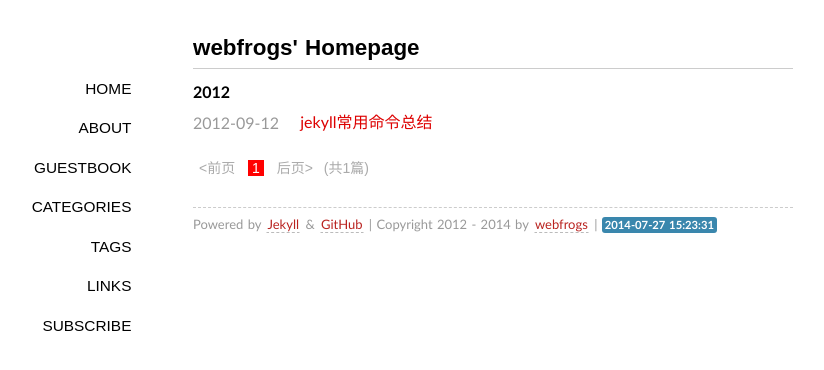
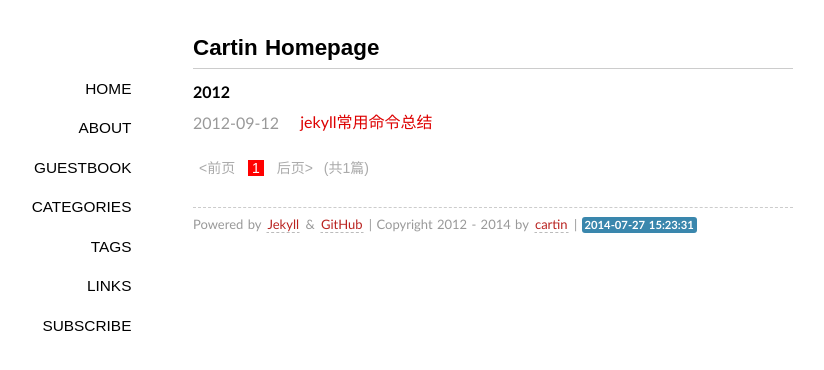
Before and after one commit to cartin/cartin.github.io, a Jekyll site: the page built from index.html, in a window 1280 px wide. Shown: the top 370 px of the page, without its empty margins (147-971 px from the left). Built offline with Jekyll 4.4.1, drawn with Linux system fonts in a browser that asks for light colours; some web fonts are replaced; Markdown is read by kramdown in place of the engine named in the settings; the list of posts is cut into pages by our own code; comment, search, counter and statistics services are not loaded.

Commit message:
update homepage

```diff
--- a/_config.yml
+++ b/_config.yml
@@ -1,7 +1,7 @@
 markdown: rdiscount
 permalink: /:year/:month/:day/:title/
 author: cartin
-production_url: http://cartin.github.io
+#production_url: http://cartin.github.io
 pygments: true
 safe: true
 paginate: 16
--- a/_layouts/default.html
+++ b/_layouts/default.html
@@ -57,7 +57,7 @@
       </div>
 
     <footer>
-        <p><small>Powered by <a href="https://github.com/mojombo/jekyll">Jekyll</a> & <a href="http://pages.github.com">GitHub</a> | Copyright 2012 - {{site.time | date:"%Y"}} by <a href="/about/">webfrogs</a> | <span class="label label-info" id="timeSpan"></span></small></p>
+        <p><small>Powered by <a href="https://github.com/mojombo/jekyll">Jekyll</a> & <a href="http://pages.github.com">GitHub</a> | Copyright 2012 - {{site.time | date:"%Y"}} by <a href="/about/">cartin</a> | <span class="label label-info" id="timeSpan"></span></small></p>
     </footer>
 
     </div>
--- a/index.html
+++ b/index.html
@@ -1,5 +1,5 @@
 ---
-title: webfrogs' Homepage
+title: Cartin Homepage
 layout: page
 ---
 
--- a/media/css/style.css
+++ b/media/css/style.css
@@ -9,9 +9,6 @@
 * |\.|._)._)
 * --------------------------------- */
 
-@import url(http://fonts.googleapis.com/css?family=Galdeano);
-@import url(http://fonts.googleapis.com/css?family=Electrolize);
-@import url(http://fonts.googleapis.com/css?family=Cuprum);
 body{font-size:14px;word-spacing:1px;
 	margin-left:auto;
 margin-right:auto;
```
